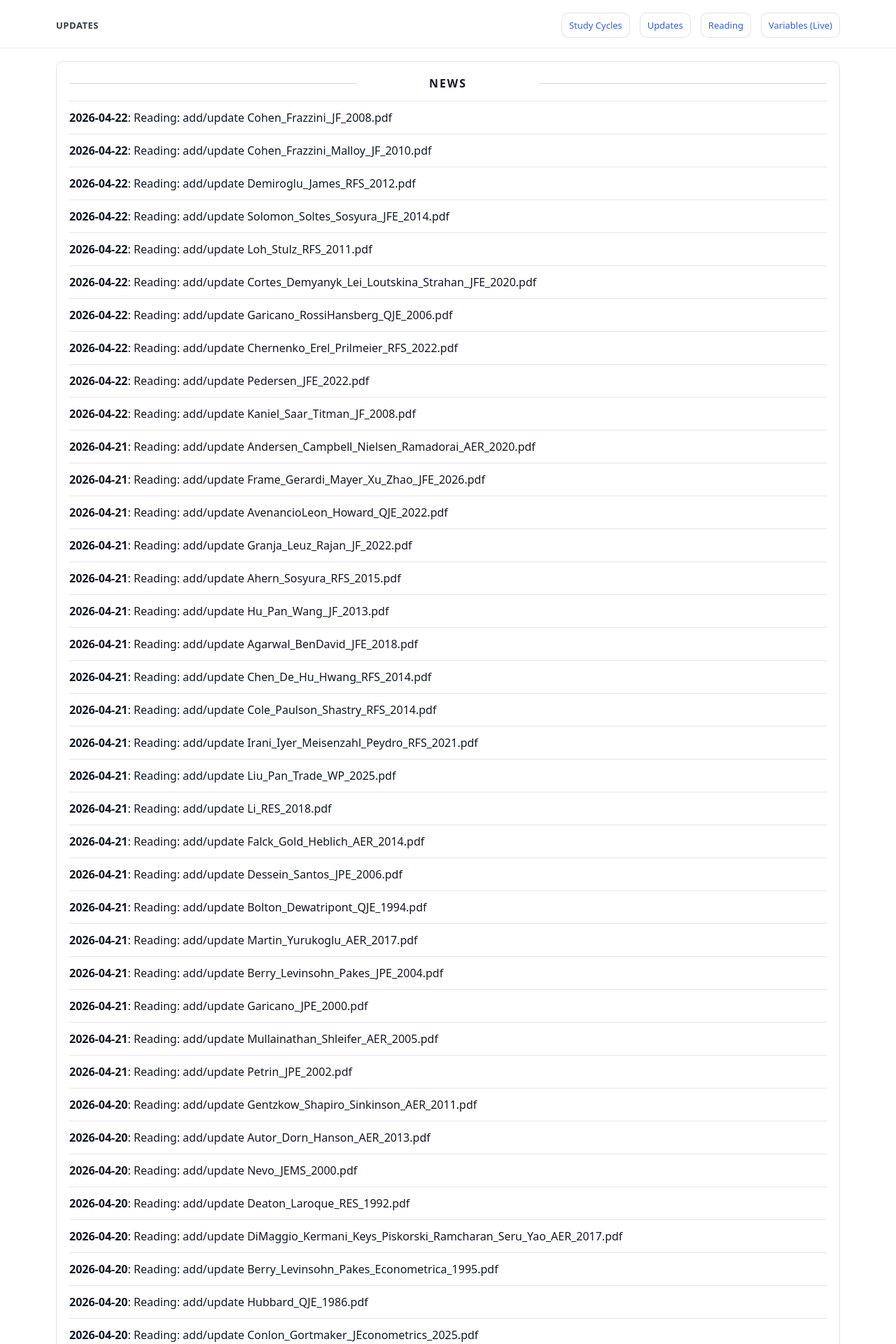
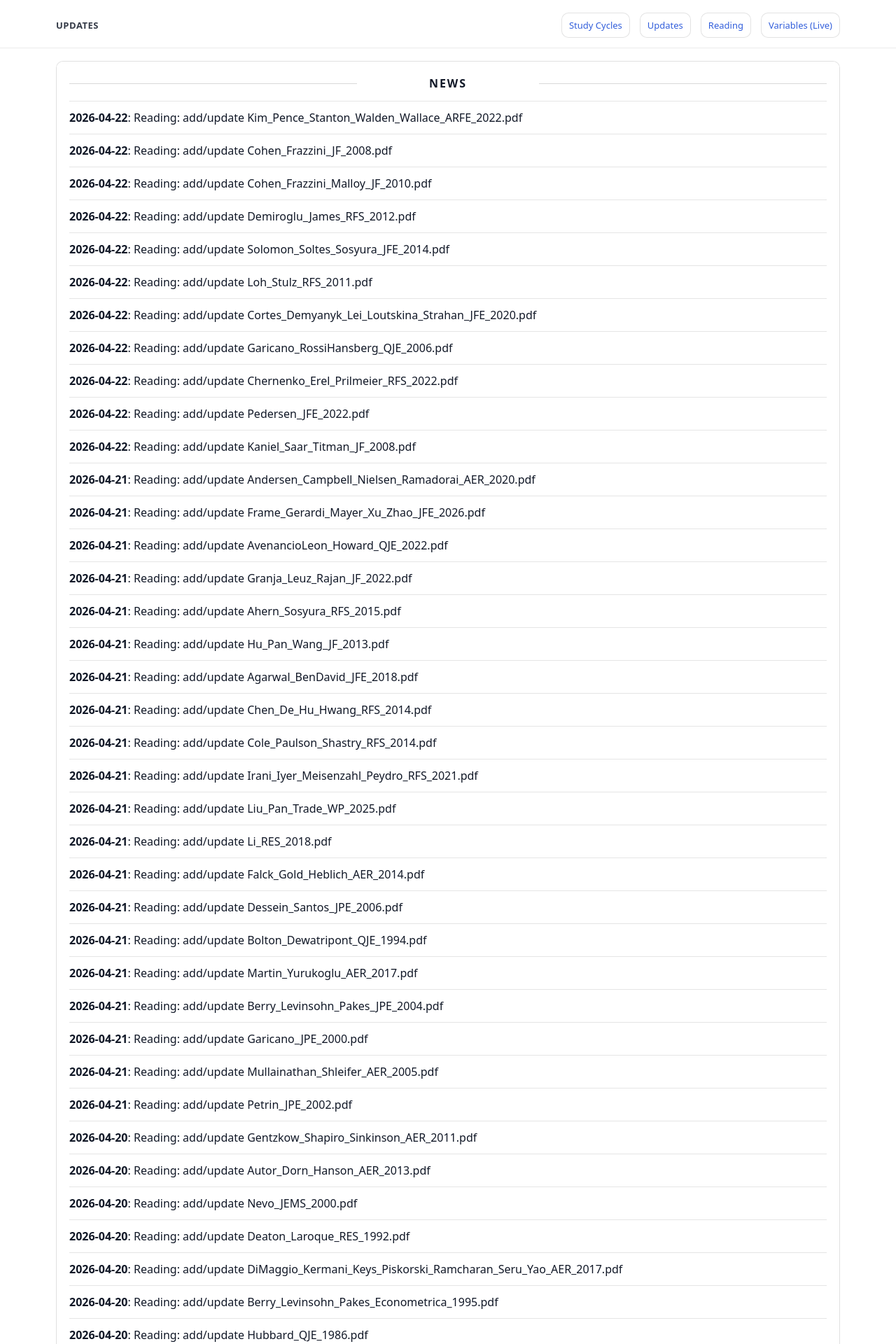
Before and after one commit to yaxinzn/study-archive, a Jekyll site: the page built from updates/index.md, in a window 1280 px wide. Shown: the top 1920 px of the page at 70% size. Built offline with Jekyll 4.4.1, drawn with Linux system fonts in a browser that asks for light colours; some of the changed text lies outside the part shown.

Commit message:
chore: update NEWS feed

```diff
--- a/_data/news.yml
+++ b/_data/news.yml
@@ -1,4 +1,7 @@
 # Auto-generated update history (sorted newest -> oldest). Do not edit manually.
+- ts: "1776854434"
+  date: "2026-04-22"
+  title: "Reading: add/update Kim_Pence_Stanton_Walden_Wallace_ARFE_2022.pdf"
 - ts: "1776851489"
   date: "2026-04-22"
   title: "Reading: add/update Cohen_Frazzini_JF_2008.pdf"
```
